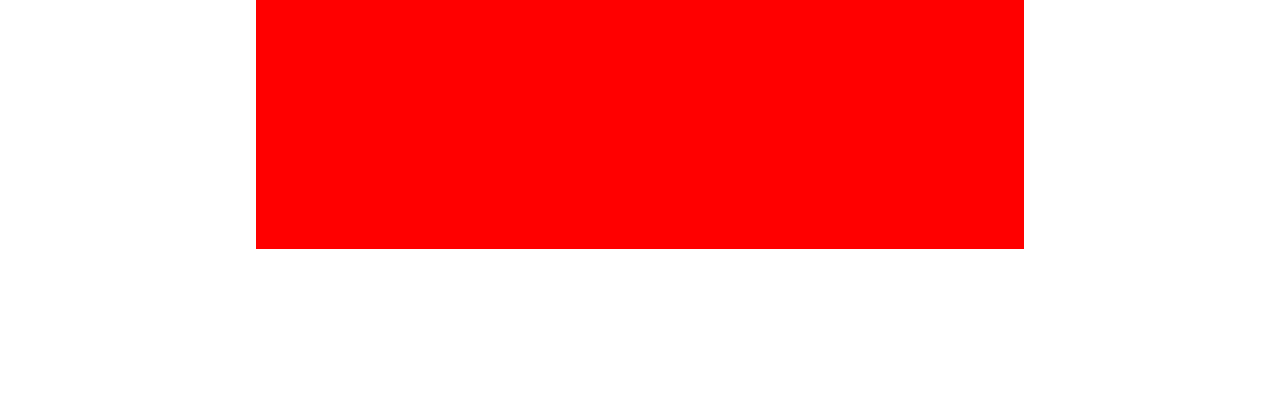
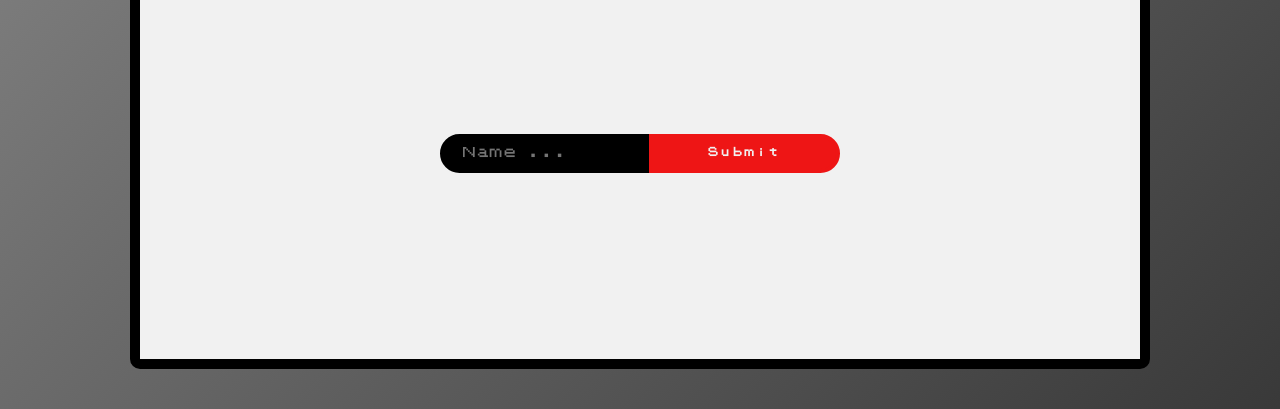
Before and after one commit to 8700theis/PokemonApiOpgave, a website: page index.html in a window 1280 px wide. Shown: the part 391-800 px from the top of the page. Drawn offline with Linux system fonts and the light colour scheme.

Commit message:
Landing page design
Design on landing page is done

```diff
--- a/index.html
+++ b/index.html
@@ -11,11 +11,18 @@
 </head>
 
 <body>
-    <div class="content">
-        <div class="content-heading">
-            <h1 class="heading">
-                Can You Beat The Legendary Pokémon?
-            </h1>
+    <div class="wrapper">
+        <div class="content">
+            <div class="content-heading">
+                <h1 class="heading">
+                    Can You Beat The Legendary Pokémon?
+                </h1>
+            </div>
+
+            <div class="content-btn">
+                <input class="content-btn-input" type="text" placeholder="Name ...">
+                <a class="content-btn-submit" href="#">Submit</a>
+            </div>
         </div>
     </div>
 
--- a/scss/abstracts/main/_variables.scss
+++ b/scss/abstracts/main/_variables.scss
@@ -2,3 +2,21 @@
     font-family: "pokemon-font";
     src: url("../../../fonts/PokemonGb-RAeo.ttf");
 }
+
+$colors: ( light-white: rgb(241, 241, 241),
+black: #000,
+poke-red: #ee1515);
+@function color($color-name) {
+    @return map-get($colors,
+    $color-name);
+}
+
+$font-sizes: ( xl: 3rem,
+lg: 2.5rem,
+md: 2rem,
+sm: 1.8rem,
+xs: 1.6rem);
+@function size($size) {
+    @return map-get($font-sizes,
+    $size);
+}
--- a/scss/base/_base.scss
+++ b/scss/base/_base.scss
@@ -9,3 +9,26 @@ html {
     // 10 / 16 = 0.625 * 100 = 62.5% = 10px
     font-size: 62.5%;
 }
+
+.wrapper {
+    width: 100vw;
+    height: 100vh;
+    position: absolute;
+    top: 0;
+    left: 0;
+    z-index: 50;
+    background: linear-gradient(135deg, rgba(138, 138, 138, 1) 0%, rgba(57, 57, 57, 1) 100%);
+}
+
+.content {
+    position: absolute;
+    top: 50%;
+    left: 50%;
+    z-index: 100;
+    transform: translate(-50%, -50%);
+    width: 900px;
+    height: 600px;
+    background-color: color(light-white);
+    border: 10px solid color(black);
+    border-radius: 1rem;
+}
--- a/scss/components/main/_heading.scss
+++ b/scss/components/main/_heading.scss
@@ -0,0 +1,5 @@
+.heading {
+    font-size: size(xl) + .8rem;
+    line-height: 2;
+    text-align: center;
+}
--- a/scss/layout/main/_content.scss
+++ b/scss/layout/main/_content.scss
@@ -1,14 +1,39 @@
-body {
-    background: rgb(138, 138, 138);
-    background: linear-gradient(135deg, rgba(138, 138, 138, 1) 0%, rgba(20, 20, 20, 1) 100%);
+.content {
+    display: flex;
+    flex-direction: column;
+    align-items: center;
+    justify-content: space-evenly;
+    padding: 5rem;
+    &-btn {
+        display: flex;
+        align-items: center;
+        width: 400px;
+        &-input {
+            width: 50%;
+            padding: 1rem 2rem;
+            outline: none;
+            background-color: color(black);
+            border: 3px solid color(black);
+            color: color(light-white);
+            border-top-left-radius: 3rem;
+            border-bottom-left-radius: 3rem;
+        }
+        &-submit {
+            width: 50%;
+            text-decoration: none;
+            border: 4px solid color(poke-red);
+            background-color: color(poke-red);
+            padding: 1rem;
+            text-align: center;
+            color: color(light-white);
+            font-weight: 600;
+            letter-spacing: 2px;
+            border-top-right-radius: 3rem;
+            border-bottom-right-radius: 3rem;
+            &:hover {
+                background-color: lighten(color(poke-red), 5%);
+                border-color: lighten(color(poke-red), 5%);
+            }
+        }
+    }
 }
-
-.content {
-    position: absolute;
-    top: 50%;
-    left: 50%;
-    transform: translate(-50%, -50%);
-    width: 60vw;
-    height: 60vh;
-    background-color: red;
-}
```
Also changed, not shown: css/fight.css (added), css/main.css.
